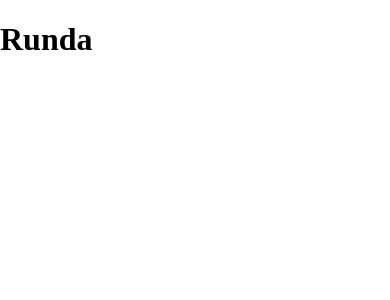
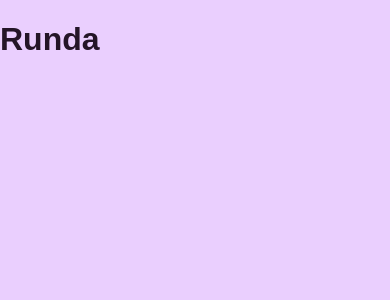
Before and after one commit to jerogdev-jz/runda, a React (Vite) app: page / in a window 390 px wide. Shown: the top 300 px of the page. Built offline with nearby package versions, Linux system fonts and the light colour scheme.

Commit message:
style: se agregan estilos globales base
- estilo global y color de fondo
- color y fuente temporal
- responsividad para imagenes
- normalizacion de fuente para enlaces y entradas, de formulario.

```diff
--- a/src/styles/_base.scss
+++ b/src/styles/_base.scss
@@ -0,0 +1,25 @@
+@use 'variables' as v;
+
+// Generales
+
+body {
+    background-color: v.$c-fondoGral;
+    color: v.$c-noActivo;
+    font-family: arial, sans-serif;
+    min-height: 100dvh;
+}
+
+img {
+    display: block;
+    max-width: 100%;
+    height: auto;
+}
+
+a {
+    color: inherit;
+    text-decoration: none;
+}
+
+button, input, select, textarea {
+    font-family: inherit;
+}
```
